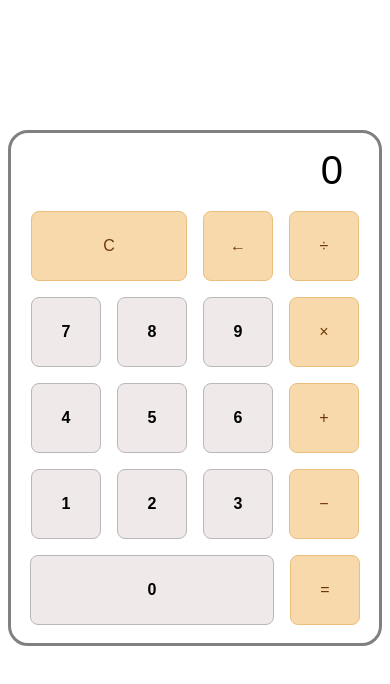
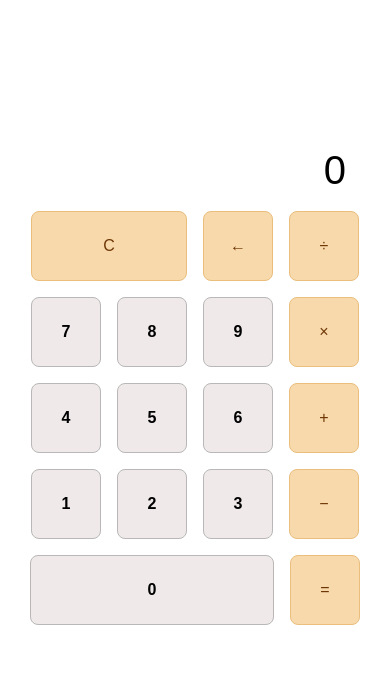
Before and after one commit to emiliapujador/calculator-javascript, a plain HTML site: page index.html in a window 390 px wide. Drawn offline with Linux system fonts and the light colour scheme.

Commit message:
Fix design on mobile

```diff
--- a/calculator.css
+++ b/calculator.css
@@ -30,7 +30,9 @@
   justify-content: flex-end;
   font-family: Arial, Helvetica, sans-serif;
   margin-right: 36px;
+  margin-left: 36px;
   font-weight: 100;
+  overflow: hidden;
 }
 
 .buttons {
@@ -85,3 +87,9 @@
 .dot {
   font-size: 30px;
 }
+
+@media only screen and (max-width: 600px) {
+  .calculator {
+    border: none;
+  }
+}
--- a/index.html
+++ b/index.html
@@ -11,7 +11,7 @@
   <body>
     <div class="container">
       <div class="calculator">
-        <div class="input">0</div>
+        <div class="input truncate">0</div>
         <div class="buttons">
           <!-- first row -->
           <div class="btn double-width">C</div>
```
